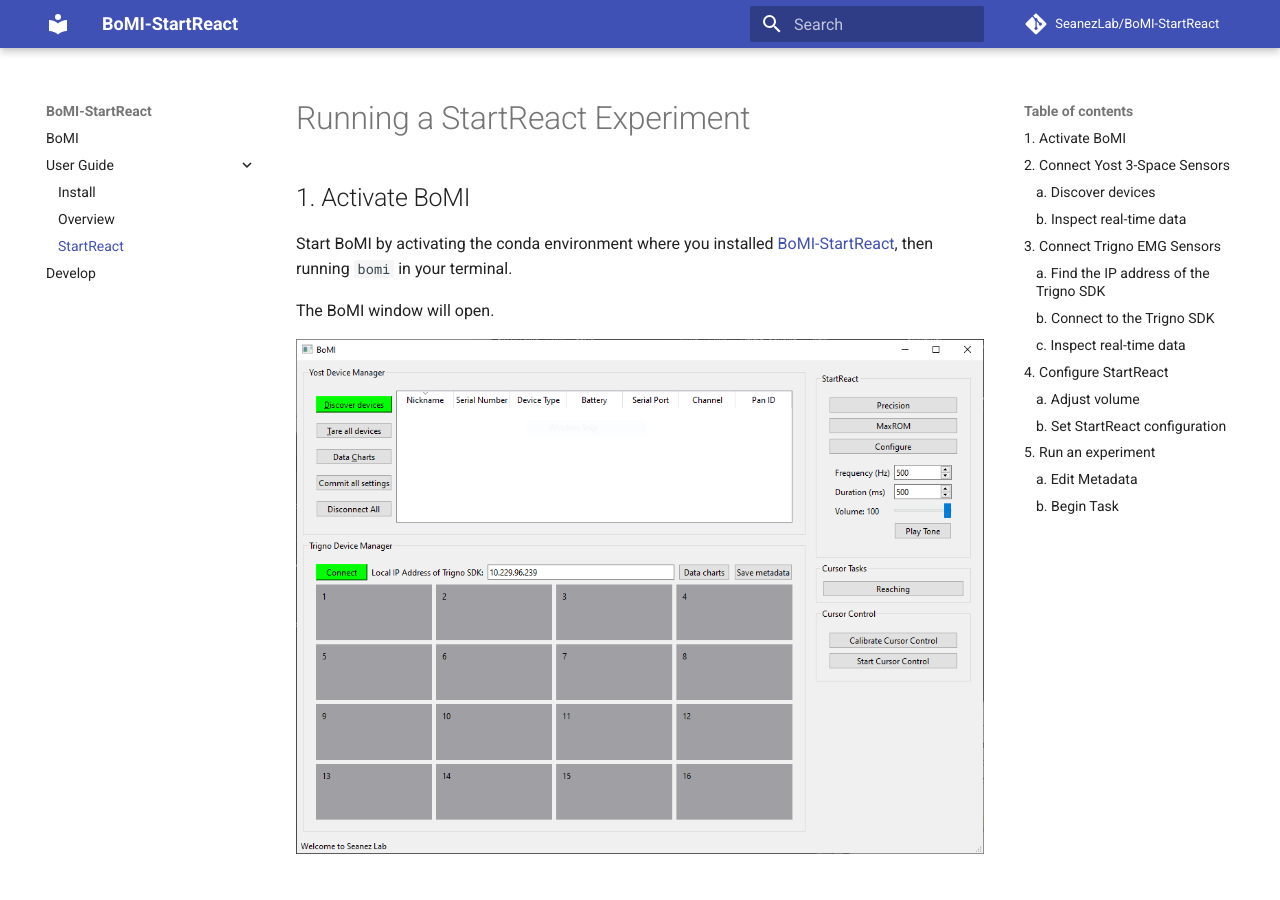
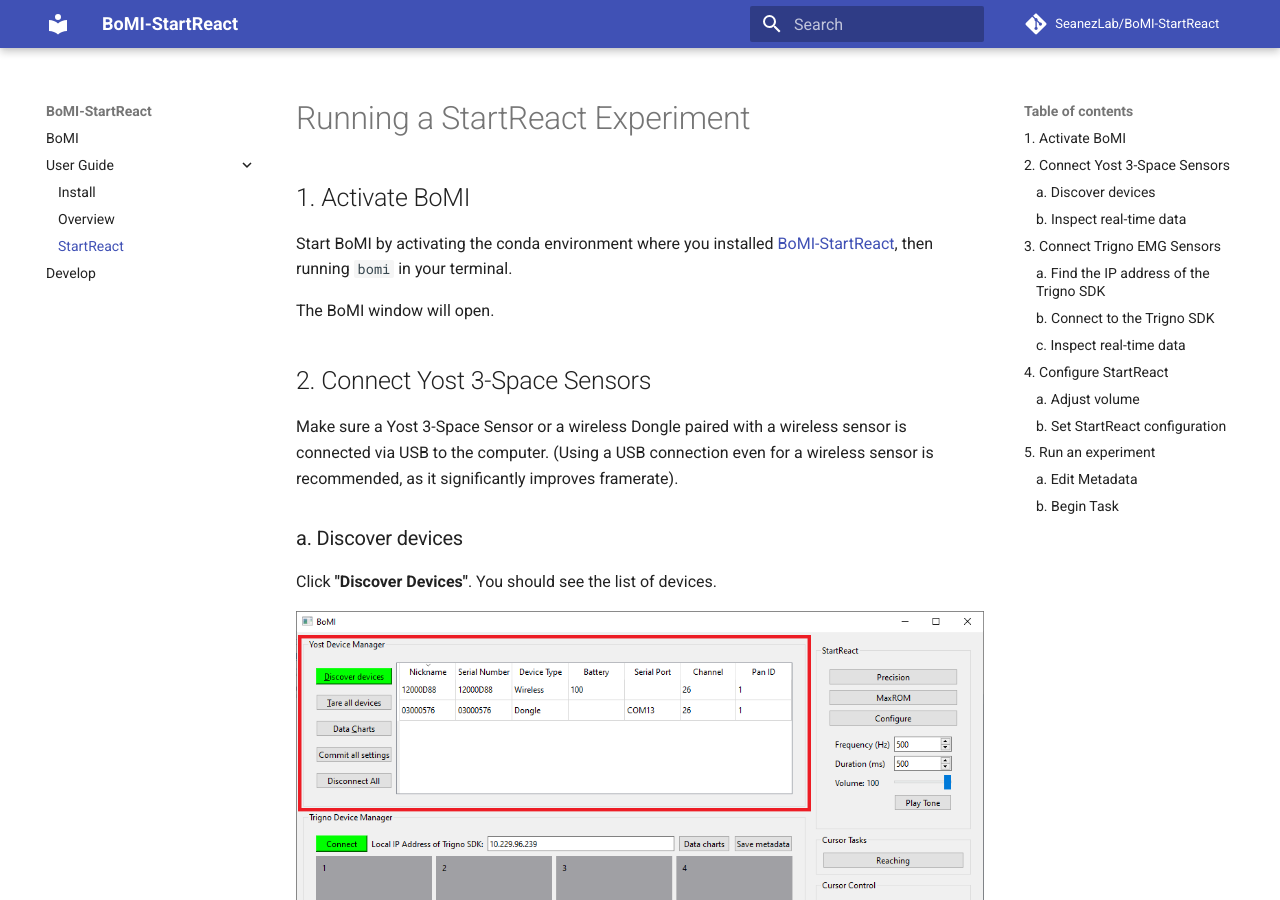
Before and after one commit to SeanezLab/BoMI-py, an MkDocs documentation site: the page built from docs/start-react.md, in a window 1280 px wide and 900 px high. Built offline with MkDocs 1.6.1 and Material for MkDocs 9.7.7, drawn with Linux system fonts in a browser that asks for light colours; comment, search, counter and statistics services are not loaded.

Commit message:
Remove redundant images

```diff
--- a/docs/start-react.md
+++ b/docs/start-react.md
@@ -13,11 +13,7 @@
 
 The BoMI window will open.
 
-![BoMI Screenshot](./img/bomi-home.png)
-
 ## 2. Connect Yost 3-Space Sensors
-
-![](./img/bomi-yost-discover.png)
 
 Make sure a Yost 3-Space Sensor or a wireless Dongle paired with a wireless sensor is connected via USB to the computer. (Using a USB connection even for a wireless sensor is recommended, as it significantly improves framerate).
 
```
